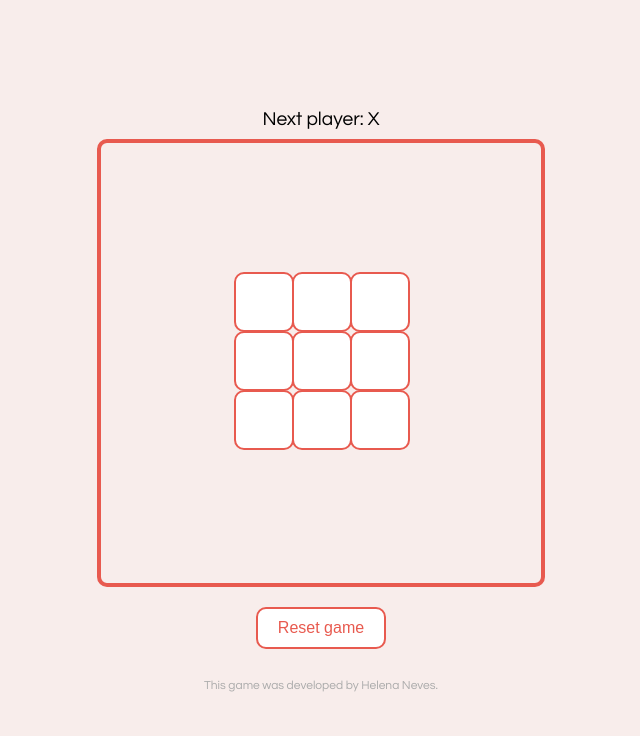
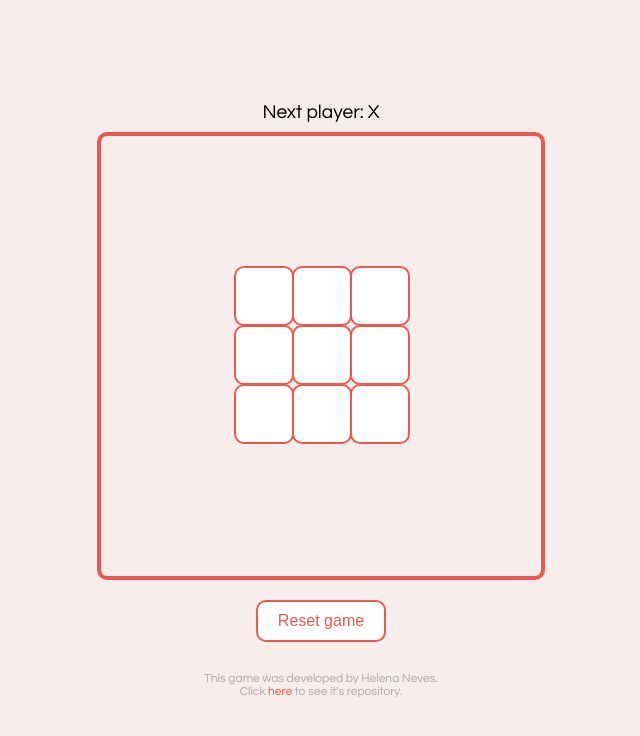
Before and after one commit to helenanevesbr/tic-tac-toe-game, a React app: page / in a window 1280 px wide. Shown: the whole page, without its empty margins (319-959 px from the left). Built offline with nearby package versions, Linux system fonts and the light colour scheme.

Commit message:
Added link to this repository

```diff
--- a/src/components/Game.js
+++ b/src/components/Game.js
@@ -98,7 +98,10 @@ class Game extends React.Component {
             <button onClick={() => this.resetGame()}>Reset game</button>
           </div>
         </div>
-        <div className="author">This game was developed by Helena Neves.</div>
+        <div className="author">
+          <div>This game was developed by Helena Neves.</div>
+          <div>Click <a href='https://github.com/helenanevesbr/tic-tac-toe-game'>here</a> to see it's repository.</div>
+        </div>
       </div>
     );
   }
--- a/src/index.css
+++ b/src/index.css
@@ -118,3 +118,12 @@ button:hover {
   color: #aaa;
   margin-top: 20px;
 }
+
+.author a {
+  color: #E85A4F; /* red */
+  text-decoration: none;
+}
+
+.author a:hover {
+  text-decoration: underline;
+}
```
